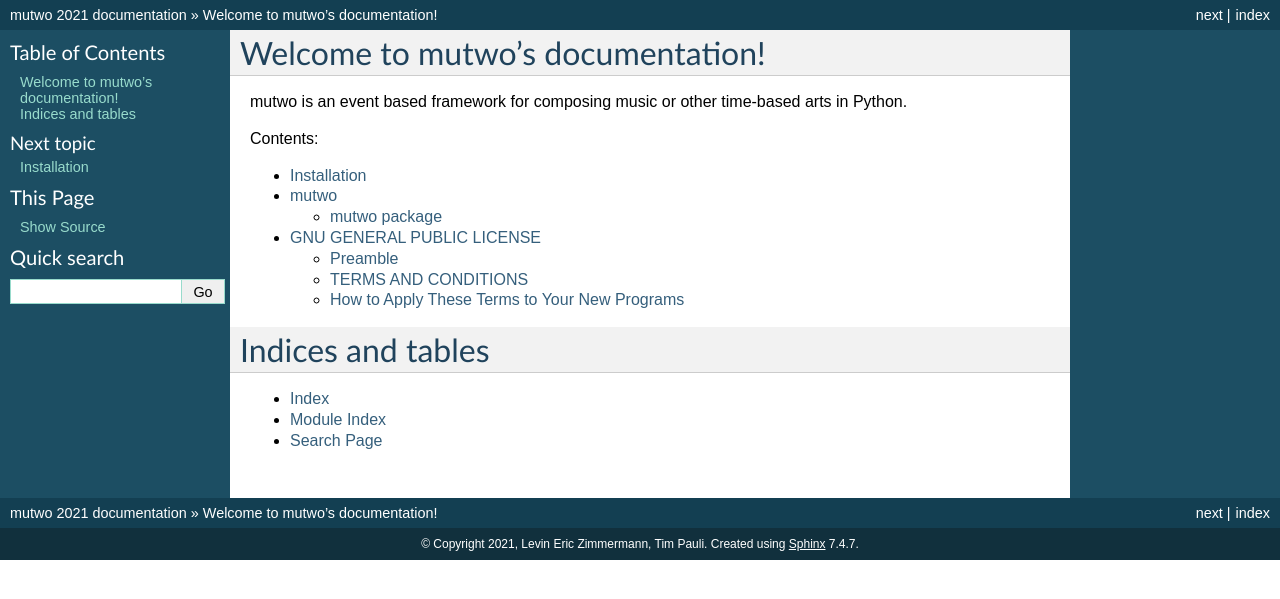
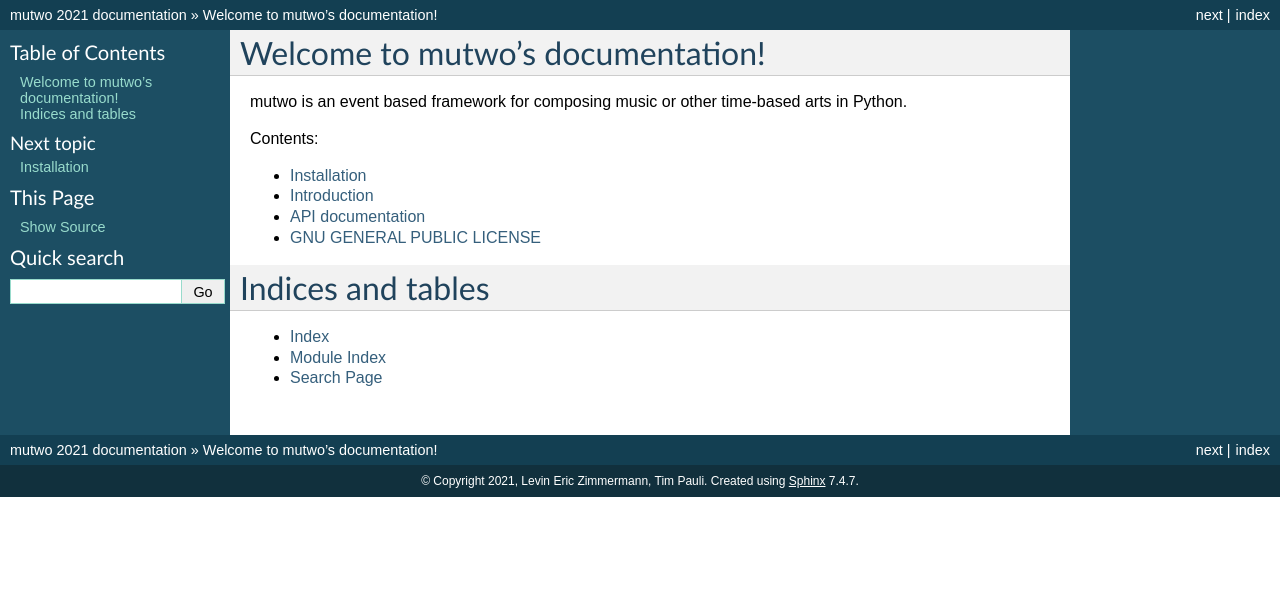
Before and after one commit to mutwo-org/mutwo.core, a Sphinx documentation site: the page built from docs/index.rst, in a window 1280 px wide. Shown: the top 599 px of the page. Built offline with Sphinx 7.4.7, drawn with Linux system fonts in a browser that asks for light colours.

Commit message:
clearer toc for index rst, less nested api documentation, added introduction point

```diff
--- a/docs/index.rst
+++ b/docs/index.rst
@@ -9,11 +9,12 @@
 mutwo is an event based framework for composing music or other time-based arts in Python.
 
 .. toctree::
-   :maxdepth: 2
+   :maxdepth: 1
    :caption: Contents:
 
    installation
-   modules
+   introduction
+   mutwo
    license
 
 
--- /dev/null
+++ b/docs/introduction.rst
@@ -0,0 +1,2 @@
+Introduction
+============
--- a/docs/mutwo.rst
+++ b/docs/mutwo.rst
@@ -1,13 +1,13 @@
-mutwo package
-=============
+API documentation
+=================
 
 .. automodule:: mutwo
    :members:
    :undoc-members:
    :show-inheritance:
 
-Subpackages
------------
+mutwo subpackages
+-----------------
 
 .. toctree::
    :maxdepth: 2
```
Also changed, not shown: docs/modules.rst (deleted, +0 -7 lines).
